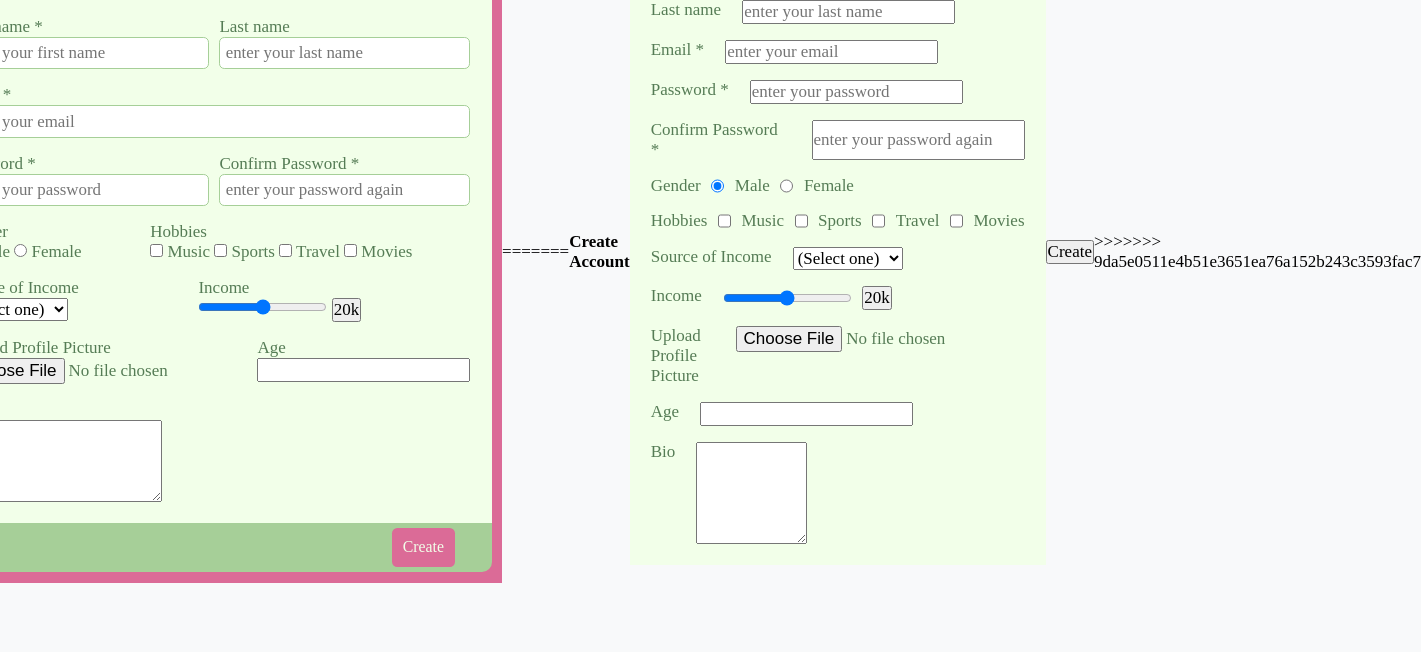
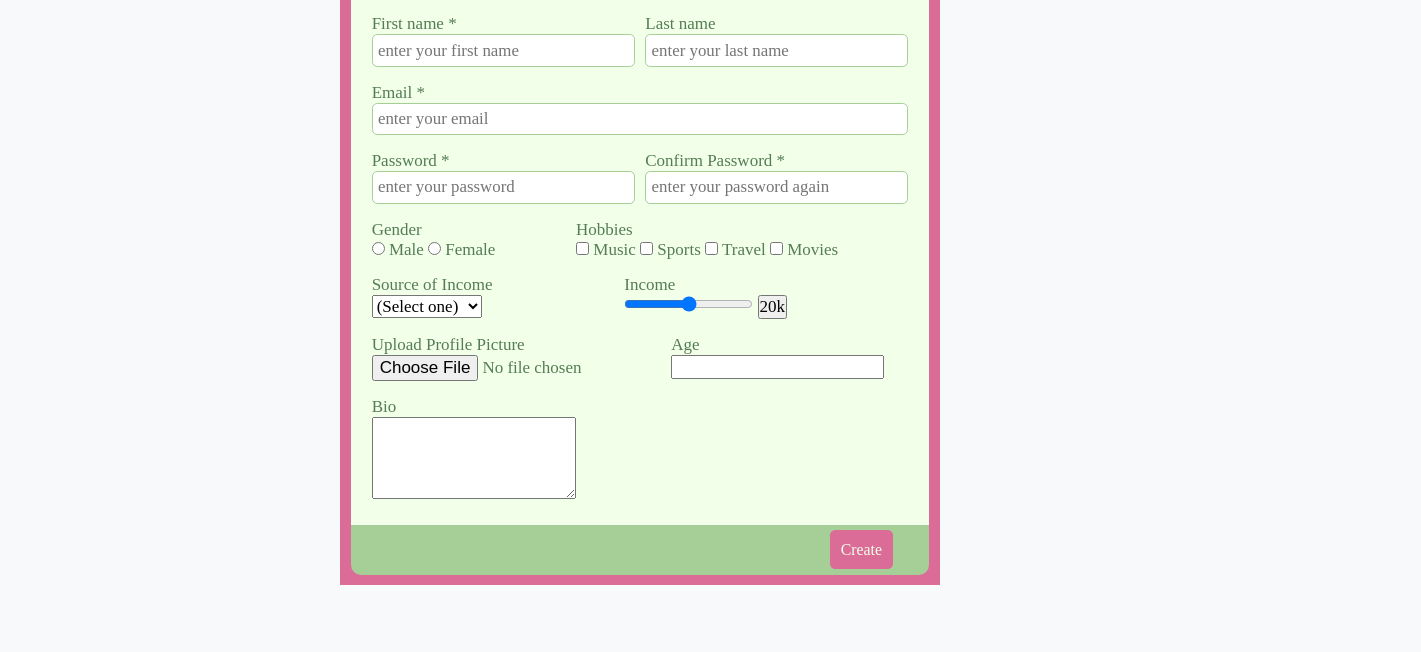
Before and after one commit to Nhaaa4/WebDesign_W7_S2_Practice_Forms, a plain HTML site: page EX-2/index.html in a window 1280 px wide. Shown: the part 148-800 px from the top of the page, 1421 px wide, since content can reach past the window. Drawn offline with Linux system fonts and the light colour scheme.

Commit message:
submit code

```diff
--- a/EX-2/index.html
+++ b/EX-2/index.html
@@ -1,4 +1,3 @@
-<<<<<<< HEAD
 <!DOCTYPE html>
 <html lang="en">
 <head>
@@ -97,84 +96,4 @@
         </div>
     </div>
 </body>
-=======
-<!DOCTYPE html>
-<html lang="en">
-<head>
-    <meta charset="UTF-8">
-    <meta name="viewport" content="width=device-width, initial-scale=1.0">
-    <title>Create Account</title>
-</head>
-<body>
-    <h1>Create Account</h1>
-    <form>
-        <div class="form-group">
-            <label for="first-name">First name *</label><br>
-            <input type="text" placeholder="enter your first name" required>
-        </div>
-        <div class="form-group">
-            <label for="last-name">Last name</label><br>
-            <input type="text" placeholder="enter your last name" required>
-        </div>
-        <div class="form-group">
-            <label for="email">Email *</label><br>
-            <input type="email" placeholder="enter your email" required>
-        </div>
-        <div class="form-group">
-            <label for="password">Password *</label><br>
-            <input type="password" placeholder="enter your password" required>
-        </div>
-        <div class="form-group">
-            <label for="confirm-password">Confirm Password *</label><br>
-            <input type="password" placeholder="enter your password again" required>
-        </div>
-        <div class="form-group">
-            <legend>Gender</legend>
-            <input type="radio" name="gender" checked>
-            <label for="male">Male</label>
-            <input type="radio" name="gender">
-            <label for="female">Female</label>
-        </div>
-        <div class="form-group">
-            <legend>Hobbies</legend>
-            <input type="checkbox" name="hobby">
-            <label for="music">Music</label>
-            <input type="checkbox" name="hobby">
-            <label for="sports">Sports</label>
-            <input type="checkbox" name="hobby">
-            <label for="travel">Travel</label>
-            <input type="checkbox" name="hobby">
-            <label for="movies">Movies</label>
-        </div>
-        <div class="form-group">
-            <label for="source-of-income">Source of Income</label><br>
-            <select name="" id="">
-                <option value="">(Select one)</option>
-                <option value="employed">Employed</option>
-                <option value="unemployed">Unemployed</option>
-                <option value="retired">Retired</option>
-                <option value="student">Student</option>
-            </select>
-        </div>
-        <div class="form-group">
-            <label for="income">Income</label><br>
-            <input type="range">
-            <input type="submit" value="20k">
-        </div>
-        <div class="form-group">
-            <label for="upload">Upload Profile Picture</label><br>
-            <input type="file">
-        </div>
-        <div class="form-group">
-            <label for="age">Age</label><br>
-            <input type="number">
-        </div>
-        <div class="form-group">
-            <label for="bio">Bio</label><br>
-            <textarea rows="5" cols="10"></textarea>
-        </div>
-    </form>
-    <input type="submit" value="Create">
-</body>
->>>>>>> 9da5e0511e4b51e3651ea76a152b243c3593fac7
 </html>
```
